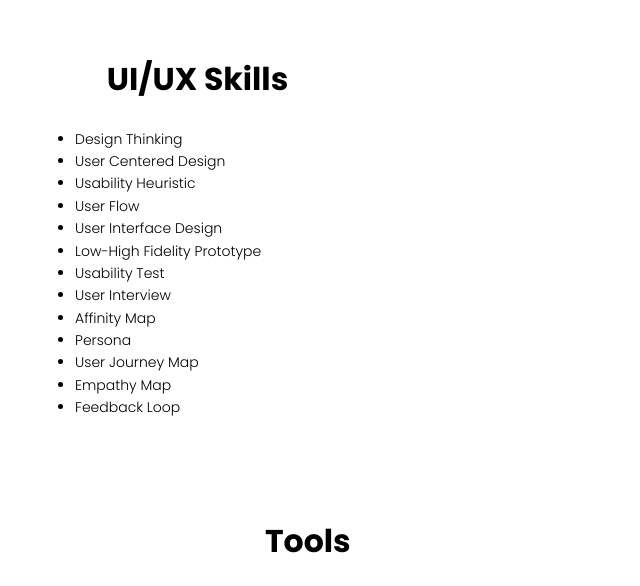
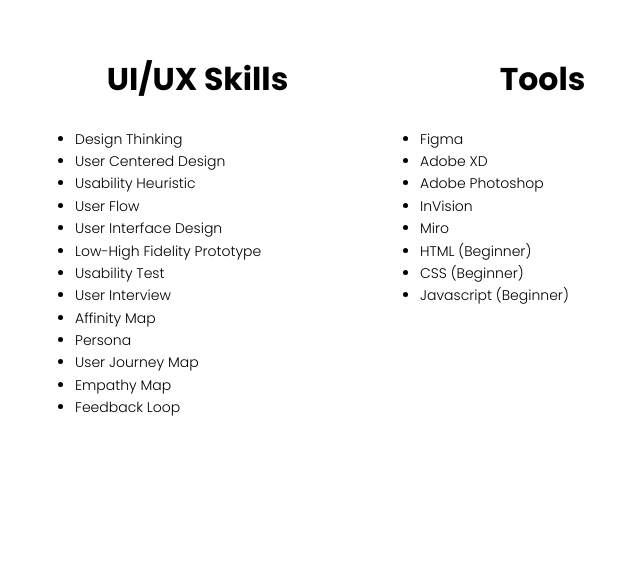
Before and after one commit to christykchan/portfolio-site, a plain HTML site: page about.html in a window 1280 px wide. Shown: the part 2007-2593 px from the top of the page, without its empty margins (270-910 px from the left). Drawn offline with nearby package versions, Linux system fonts and the light colour scheme.

Commit message:
fixed "tools" column

```diff
--- a/about.html
+++ b/about.html
@@ -109,7 +109,7 @@
               <li>Feedback Loop</li>
             </ul>
           </div>
-          <div class="col-md-6 text-container">
+          <div class="col-md-6">
             <h2>Tools</h2>
             <ul>
               <li>Figma</li>
```
